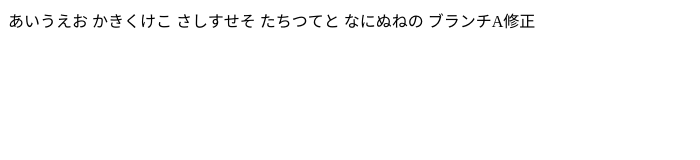
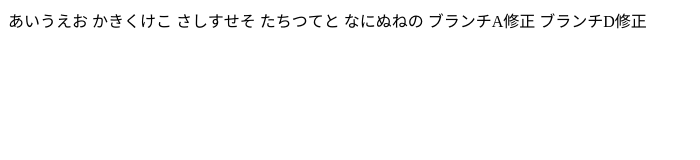
Before and after one commit to zd2a28/firstTest, a plain HTML site: page index.html in a window 1280 px wide. Shown: the whole page, without its empty margins (0-700 px from the left). Drawn offline with Linux system fonts and the light colour scheme.

Commit message:
ブランチD修正01

```diff
--- a/index.html
+++ b/index.html
@@ -11,5 +11,6 @@
 たちつてと
 なにぬねの
 ブランチA修正
+ブランチD修正
 </body>
 </html>
```
